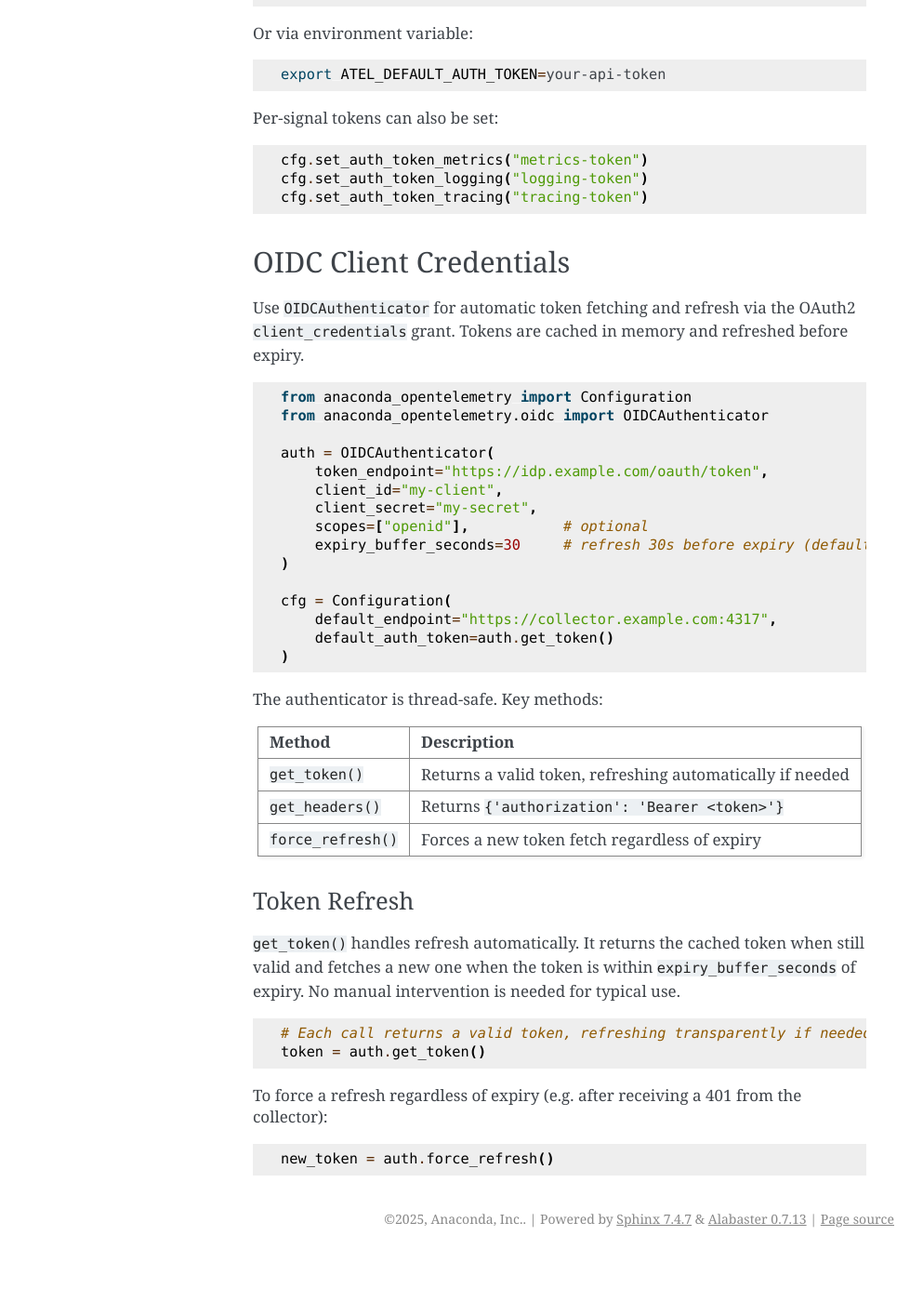
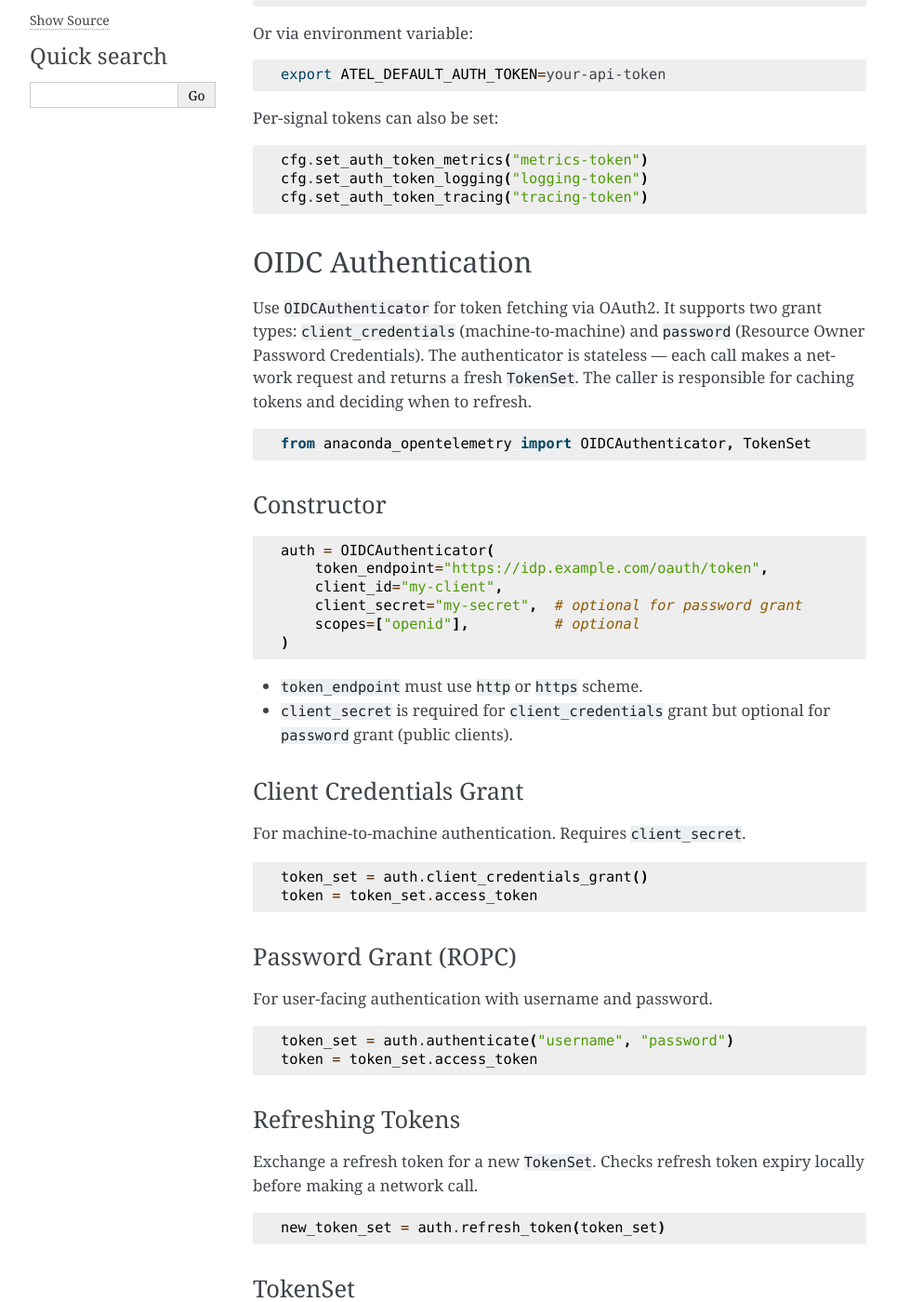
Before and after one commit to anaconda/anaconda-otel-python, a Sphinx documentation site: the page built from docs/source/authentication.md, in a window 1280 px wide and 1400 px high, scrolled down 433 px. Shown: the whole window at 93% size, without its empty margins (148-1141 px from the left). Built offline with Sphinx 7.4.7, drawn with Linux system fonts in a browser that asks for light colours; pages that are not in the unit, such as notebooks, are missing from menus; before the commit the page ends 1783 px from its top, so only the background shows below that; some of the changed text lies outside the part shown.

Commit message:
doc updates

````diff
--- a/docs/source/authentication.md
+++ b/docs/source/authentication.md
@@ -29,47 +29,115 @@ cfg.set_auth_token_logging("logging-token")
 cfg.set_auth_token_tracing("tracing-token")
 ```
 
-## OIDC Client Credentials
+## OIDC Authentication
 
-Use `OIDCAuthenticator` for automatic token fetching and refresh via the OAuth2 `client_credentials` grant. Tokens are cached in memory and refreshed before expiry.
+Use `OIDCAuthenticator` for token fetching via OAuth2. It supports two grant types: `client_credentials` (machine-to-machine) and `password` (Resource Owner Password Credentials). The authenticator is stateless — each call makes a network request and returns a fresh `TokenSet`. The caller is responsible for caching tokens and deciding when to refresh.
 
 ```python
-from anaconda_opentelemetry import Configuration
-from anaconda_opentelemetry.oidc import OIDCAuthenticator
+from anaconda_opentelemetry import OIDCAuthenticator, TokenSet
+```
+
+### Constructor
+
+```python
+auth = OIDCAuthenticator(
+    token_endpoint="https://idp.example.com/oauth/token",
+    client_id="my-client",
+    client_secret="my-secret",  # optional for password grant
+    scopes=["openid"],          # optional
+)
+```
+
+- `token_endpoint` must use `http` or `https` scheme.
+- `client_secret` is required for `client_credentials` grant but optional for `password` grant (public clients).
+
+### Client Credentials Grant
+
+For machine-to-machine authentication. Requires `client_secret`.
+
+```python
+token_set = auth.client_credentials_grant()
+token = token_set.access_token
+```
+
+### Password Grant (ROPC)
+
+For user-facing authentication with username and password.
+
+```python
+token_set = auth.authenticate("username", "password")
+token = token_set.access_token
+```
+
+### Refreshing Tokens
+
+Exchange a refresh token for a new `TokenSet`. Checks refresh token expiry locally before making a network call.
+
+```python
+new_token_set = auth.refresh_token(token_set)
+```
+
+### TokenSet
+
+All grant methods return a `TokenSet` dataclass:
+
+| Field | Type | Description |
+|---|---|---|
+| `access_token` | `str` | The access token |
+| `refresh_token` | `str` | The refresh token (empty string if not provided) |
+| `access_token_expires_at` | `float` | Absolute timestamp when the access token expires |
+| `refresh_token_expires_at` | `float \| None` | Absolute timestamp when the refresh token expires |
+| `token_type` | `str` | Token type (e.g. `"Bearer"`) |
+| `scope` | `str \| None` | Granted scopes |
+
+### Error Handling
+
+All methods raise `AuthError` on failure, which includes structured error details:
+
+```python
+from anaconda_opentelemetry import AuthError
+
+try:
+    token_set = auth.client_credentials_grant()
+except AuthError as e:
+    print(e.status_code)               # HTTP status code (if applicable)
+    print(e.server_error)              # OAuth2 error code (e.g. "invalid_client")
+    print(e.server_error_description)  # Human-readable description from server
+```
+
+### Example: Using with Configuration
+
+```python
+from anaconda_opentelemetry import Configuration, OIDCAuthenticator
 
 auth = OIDCAuthenticator(
     token_endpoint="https://idp.example.com/oauth/token",
     client_id="my-client",
     client_secret="my-secret",
-    scopes=["openid"],           # optional
-    expiry_buffer_seconds=30     # refresh 30s before expiry (default)
 )
+
+token_set = auth.client_credentials_grant()
 
 cfg = Configuration(
     default_endpoint="https://collector.example.com:4317",
-    default_auth_token=auth.get_token()
+    default_auth_token=token_set.access_token,
 )
 ```
 
-The authenticator is thread-safe. Key methods:
+### Rotating Tokens After Initialization
 
-| Method | Description |
-|---|---|
-| `get_token()` | Returns a valid token, refreshing automatically if needed |
-| `get_headers()` | Returns `{'authorization': 'Bearer <token>'}` |
-| `force_refresh()` | Forces a new token fetch regardless of expiry |
-
-### Token Refresh
-
-`get_token()` handles refresh automatically. It returns the cached token when still valid and fetches a new one when the token is within `expiry_buffer_seconds` of expiry. No manual intervention is needed for typical use.
+> **Important:** After `initialize_telemetry()` has been called, updating the `Configuration` object will **not** update the token used by active exporters. You must use `change_signal_endpoint` from `signals` to rotate the token on a live exporter.
 
 ```python
-# Each call returns a valid token, refreshing transparently if needed
-token = auth.get_token()
+from anaconda_opentelemetry import change_signal_endpoint
+
+# Fetch a fresh token
+new_token_set = auth.client_credentials_grant()
+
+# Update each signal's exporter with the new token
+change_signal_endpoint("metrics", "https://collector.example.com:4317", auth_token=new_token_set.access_token)
+change_signal_endpoint("tracing", "https://collector.example.com:4317", auth_token=new_token_set.access_token)
+change_signal_endpoint("logging", "https://collector.example.com:4317", auth_token=new_token_set.access_token)
 ```
 
-To force a refresh regardless of expiry (e.g. after receiving a 401 from the collector):
-
-```python
-new_token = auth.force_refresh()
-```
+This recreates the underlying exporter with the new token. The endpoint can remain the same — only the `auth_token` needs to change.
````
Also changed, not shown: other parts of docs/source/authentication.md (+1 -1 lines).
